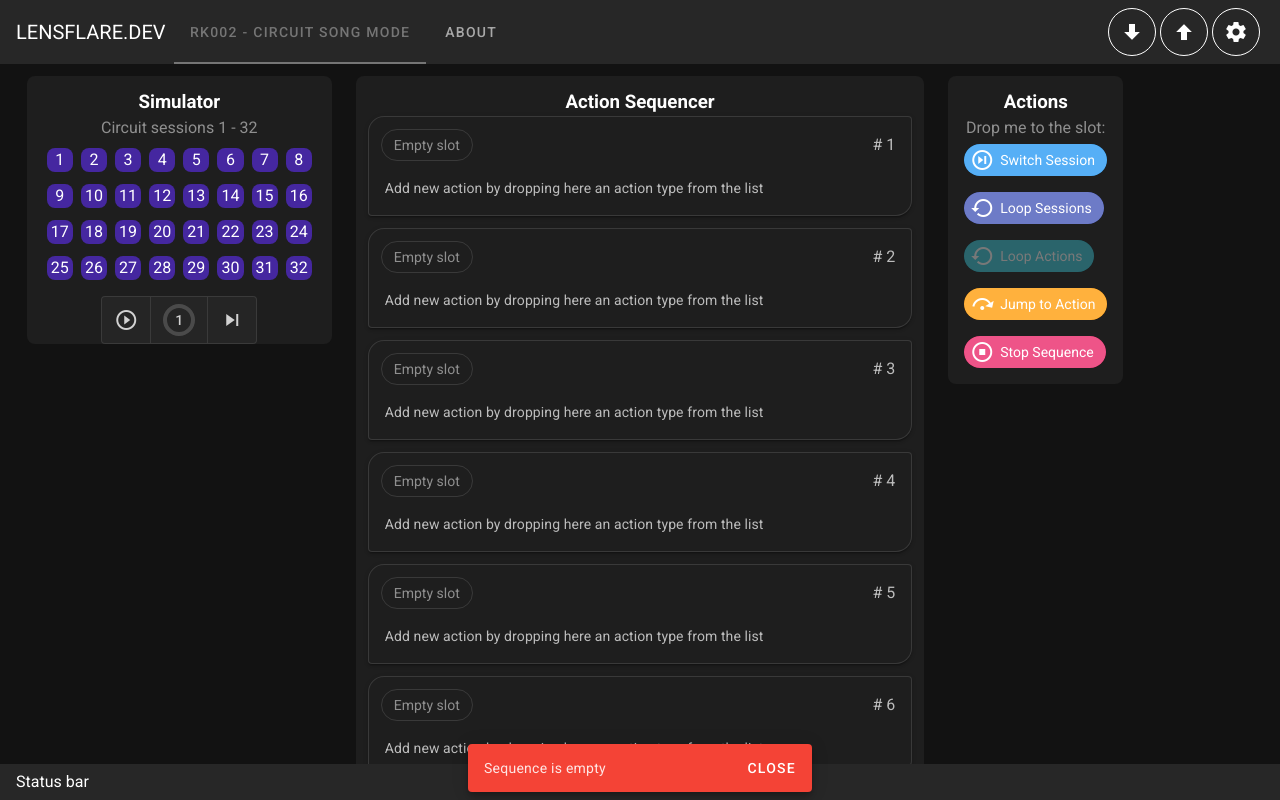
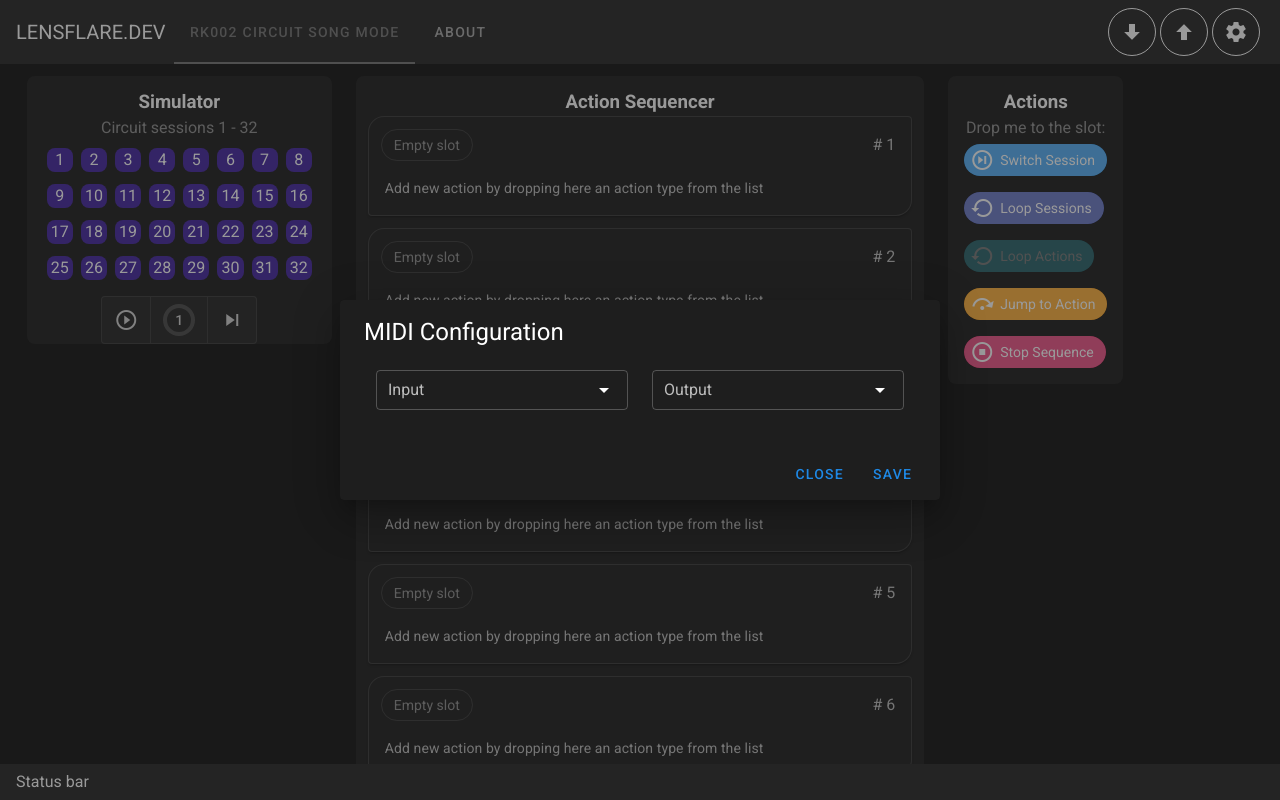
Before and after one commit to yuriizubkov/rk002-sequence-editor, a Vue app: page / in a window 1280 px wide. Both pictures are taken after a click on the button 1236 px from the left and 32 px from the top of the page. Shown: the top 800 px of the page. Built offline with nearby package versions, Linux system fonts and the light colour scheme.

Commit message:
MIDI config dialog

```diff
--- a/src/App.vue
+++ b/src/App.vue
@@ -15,7 +15,7 @@
       <v-btn icon outlined rounded class="mr-1">
         <v-icon>mdi-arrow-up-bold</v-icon>
       </v-btn>
-      <v-btn icon outlined rounded class="mr-1" @click="onSyncClick">
+      <v-btn icon outlined rounded class="mr-1" @click.stop="configDialog = true">
         <v-icon>mdi-cog</v-icon>
       </v-btn>
     </v-app-bar>
@@ -99,6 +99,49 @@
       </template>
     </v-snackbar>
     <v-footer inset app>{{ statusBarText }}</v-footer>
+    <v-dialog
+      v-model="configDialog"
+      max-width="600"
+    >
+      <v-card>
+        <v-card-title>
+          <span class="headline">MIDI Configuration</span>
+        </v-card-title>
+        <v-card-text class="pb-0">
+          <v-container>
+            <v-row>
+              <v-col cols="12" sm="6">
+                <v-select
+                  :items="midiInputs"
+                  label="Input"
+                  required
+                  outlined
+                  dense
+                ></v-select>
+              </v-col>
+              <v-col cols="12" sm="6">
+                <v-autocomplete
+                  :items="midiOutputs"
+                  label="Output"
+                  required
+                  outlined
+                  dense
+                ></v-autocomplete>
+              </v-col>
+            </v-row>
+          </v-container>
+        </v-card-text>
+        <v-card-actions>
+          <v-spacer></v-spacer>
+          <v-btn color="blue darken-1" text @click="configDialog = false">
+            Close
+          </v-btn>
+          <v-btn color="blue darken-1" text @click="configDialog = false">
+            Save
+          </v-btn>
+        </v-card-actions>
+      </v-card>
+    </v-dialog>
   </v-app>
 </template>
 
@@ -116,13 +159,16 @@ export default {
   },
 
   data: () => ({
+    configDialog: false,
+    midiInputs: [],
+    midiOutputs: [],
     activeTab: 1,
     snackbar: false,
     snackbarText: '',
     snackbarColor: 'red',
     statusBarText: "Status bar",
     links: [
-      { title: "RK002 - Circuit Song Mode", url: "" },
+      { title: "RK002 Circuit Song Mode", url: "" },
       { title: "About", url: "/retrokits/2020/11/24/rk002-circuit-song-mode.html" }
     ],
   }),
```
